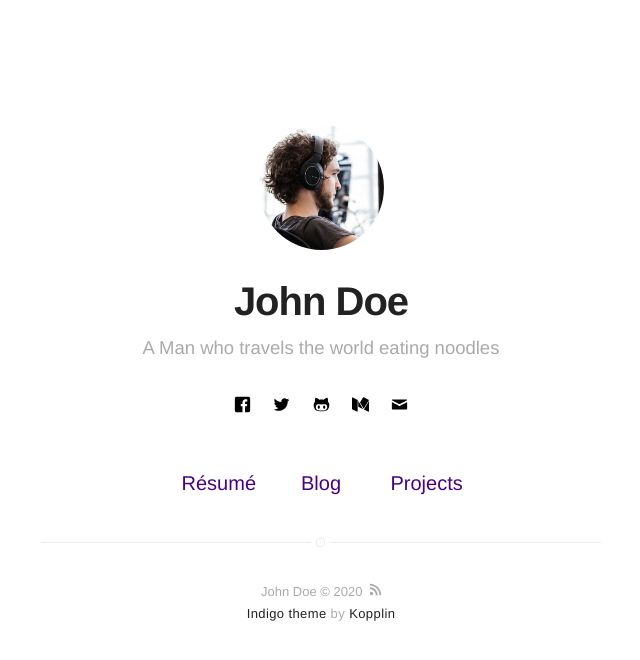
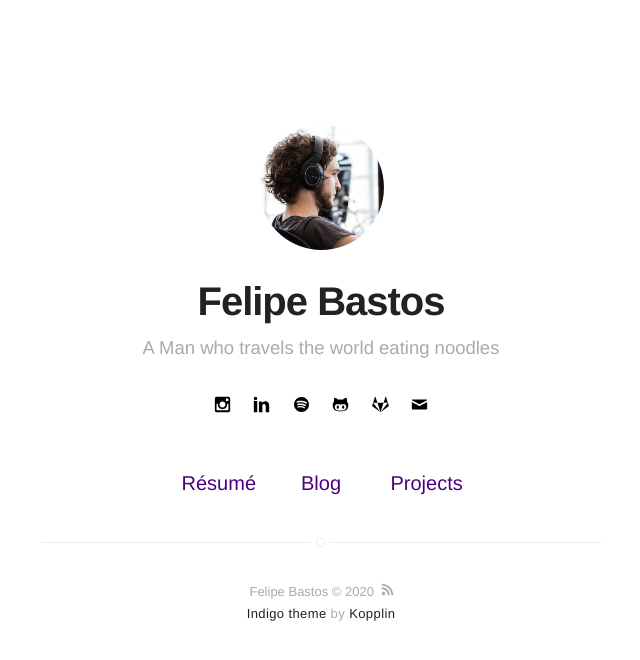
Before and after one commit to felipebastosb/felipebastosb.github.io, a Jekyll site: the page built from index.html, in a window 1280 px wide. Shown: the top 660 px of the page, without its empty margins (319-959 px from the left). Built offline with Jekyll 4.4.1, drawn with Linux system fonts in a browser that asks for light colours.

Commit message:
Update _config.yml

```diff
--- a/_config.yml
+++ b/_config.yml
@@ -1,5 +1,5 @@
 # main text of home
-name: John Doe
+name: Felipe Bastos
 bio: A Man who travels the world eating noodles
 
 # twitter summary info
@@ -34,37 +34,31 @@ disqus:
   categories: [blog, project] # only show disqus for posts that have these categories
 
 # if you don't have any of social below, comment the line
-facebook: myfacebook
-twitter: mytwitter
-# instagram: myinstagram
+#facebook: myfacebook
+#twitter: mytwitter
+instagram: myinstagram
 # pinterest: mypinterest
-# linkedin: mylinkedin
+linkedin: mylinkedin
 # youtube: myyoutube
-# spotify: myspotify
+spotify: myspotify
 github: mygithub
-# gitlab: mygitlab
+gitlab: mygitlab
 # lastfm: mylastfm
 # stackoverflow: 7044681/mystackoverflow
 # quora: userquora
 # reddit: username
-medium: medium
+#medium: medium
 # vimeo: myvimeo
 # lanyrd: mylanyrd
-email: myemail@gmail.com
+email: felipe.bastos@itec.ufpa.br
 
 authors:
-  johndoe:
-    name: John Doe
+  felipeb:
+    name: Felipe Bastos
     bio: A Man who travels the world eating noodles
     external-image: false
     picture: assets/images/profile.jpg
-    twitter: johndoe
-  jamesfoster:
-    name: James Foster
-    bio: A Man who develops software with coffee
-    external-image: false
-    picture: assets/images/james.jpg
-    twitter: jamesfoster
+
 
 # do you want a larger site? change the option below
 # options: [normal, large] | default: normal
```
